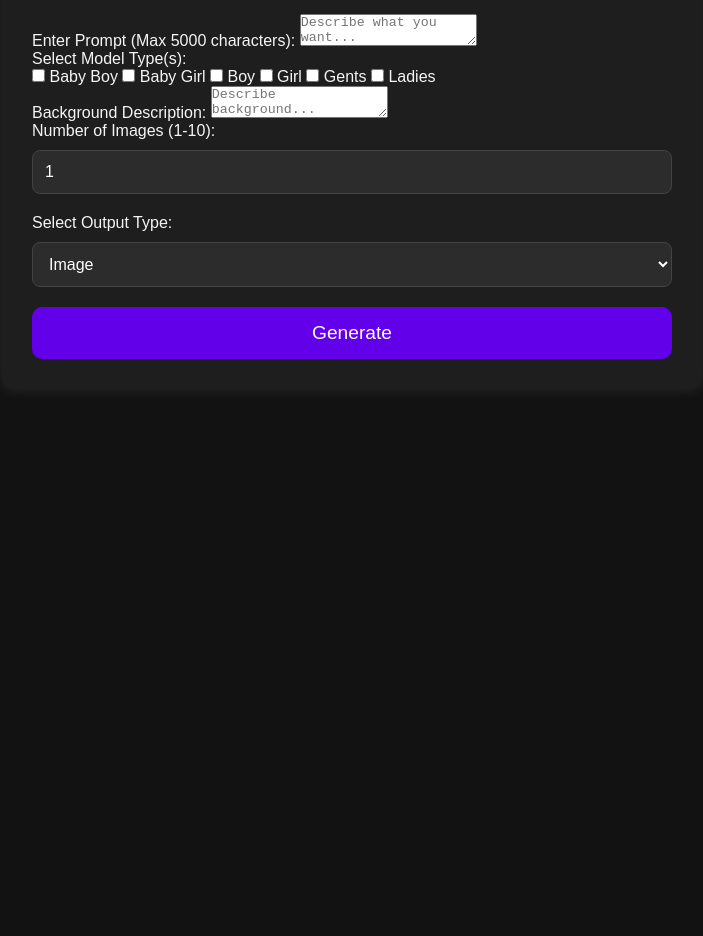
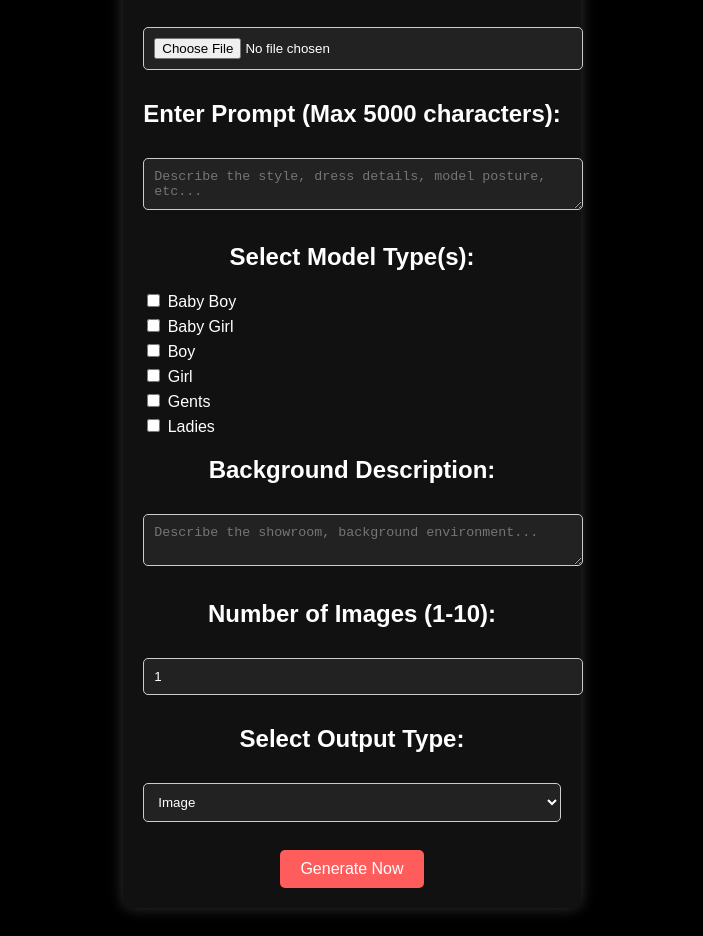
Before and after one commit to prince3800/popli-ai-studio, a plain HTML site: page index.html in a window 1280 px wide. Shown: the part 209-1145 px from the top of the page, without its empty margins (288-991 px from the left). Before the commit the page ends 800 px from the top, so only its background shows below. Drawn offline with Linux system fonts and the light colour scheme.

Commit message:
Update index.html

```diff
--- a/index.html
+++ b/index.html
@@ -1,61 +1,90 @@
-<!DOCTYPE html>
-<html lang="en">
+<!DOCTYPE html><html lang="en">
 <head>
   <meta charset="UTF-8">
-  <meta name="viewport" content="width=device-width, initial-scale=1">
+  <meta name="viewport" content="width=device-width, initial-scale=1.0">
   <title>Popli AI Studio</title>
-  <link rel="stylesheet" href="style.css">
+  <style>
+    body {
+      background-color: #000;
+      color: #fff;
+      font-family: Arial, sans-serif;
+      text-align: center;
+      padding: 20px;
+    }
+    .container {
+      background-color: #111;
+      padding: 20px;
+      border-radius: 10px;
+      box-shadow: 0 0 15px rgba(255, 255, 255, 0.2);
+      display: inline-block;
+      margin-top: 30px;
+    }
+    input[type="file"],
+    input[type="text"],
+    textarea,
+    select {
+      width: 100%;
+      padding: 10px;
+      margin: 10px 0;
+      border: 1px solid #ccc;
+      border-radius: 5px;
+      background-color: #222;
+      color: #fff;
+    }
+    button {
+      padding: 10px 20px;
+      border: none;
+      background-color: #ff5c5c;
+      color: white;
+      border-radius: 5px;
+      cursor: pointer;
+      font-size: 16px;
+    }
+    button:hover {
+      background-color: #ff1c1c;
+    }
+    .checkbox-group {
+      text-align: left;
+      margin: 10px 0;
+    }
+    label {
+      display: block;
+      margin: 5px 0;
+    }
+  </style>
 </head>
 <body>
+  <h1>Popli AI Studio</h1>
   <div class="container">
-    <h1>Popli AI Studio</h1>
+    <h2>Upload Your Dress Image:</h2>
+    <input type="file" id="fileInput"><h2>Enter Prompt (Max 5000 characters):</h2>
+<textarea id="promptInput" maxlength="5000" placeholder="Describe the style, dress details, model posture, etc..."></textarea>
 
-    <form id="upload-form">
+<h2>Select Model Type(s):</h2>
+<div class="checkbox-group">
+  <label><input type="checkbox"> Baby Boy</label>
+  <label><input type="checkbox"> Baby Girl</label>
+  <label><input type="checkbox"> Boy</label>
+  <label><input type="checkbox"> Girl</label>
+  <label><input type="checkbox"> Gents</label>
+  <label><input type="checkbox"> Ladies</label>
+</div>
 
-      <label for="image">Upload Your Dress Image:</label>
-      <input type="file" id="image" name="image" accept="image/*">
+<h2>Background Description:</h2>
+<textarea id="backgroundInput" placeholder="Describe the showroom, background environment..."></textarea>
 
-      <div class="prompt-description">
-        <label for="prompt">Enter Prompt (Max 5000 characters):</label>
-        <textarea id="prompt" name="prompt" maxlength="5000" placeholder="Describe what you want..."></textarea>
-      </div>
+<h2>Number of Images (1-10):</h2>
+<input type="text" id="numberInput" value="1">
 
-      <label>Select Model Type(s):</label><br>
-      <input type="checkbox" id="babyboy" name="modelType" value="Baby Boy">
-      <label for="babyboy">Baby Boy</label>
+<h2>Select Output Type:</h2>
+<select id="outputType">
+  <option value="image">Image</option>
+  <option value="video">Video</option>
+</select>
 
-      <input type="checkbox" id="babygirl" name="modelType" value="Baby Girl">
-      <label for="babygirl">Baby Girl</label>
+<br><br>
+<button>Generate Now</button>
 
-      <input type="checkbox" id="boy" name="modelType" value="Boy">
-      <label for="boy">Boy</label>
-
-      <input type="checkbox" id="girl" name="modelType" value="Girl">
-      <label for="girl">Girl</label>
-
-      <input type="checkbox" id="gents" name="modelType" value="Gents">
-      <label for="gents">Gents</label>
-
-      <input type="checkbox" id="ladies" name="modelType" value="Ladies">
-      <label for="ladies">Ladies</label>
-
-      <div class="background-description">
-        <label for="background">Background Description:</label>
-        <textarea id="background" name="background" placeholder="Describe background..."></textarea>
-      </div>
-
-      <label for="numImages">Number of Images (1-10):</label>
-      <input type="number" id="numImages" name="numImages" min="1" max="10" value="1">
-
-      <label for="outputType">Select Output Type:</label>
-      <select id="outputType" name="outputType">
-        <option value="image">Image</option>
-        <option value="video">Video</option>
-      </select>
-
-      <button type="submit">Generate</button>
-
-    </form>
   </div>
 </body>
 </html>
```
